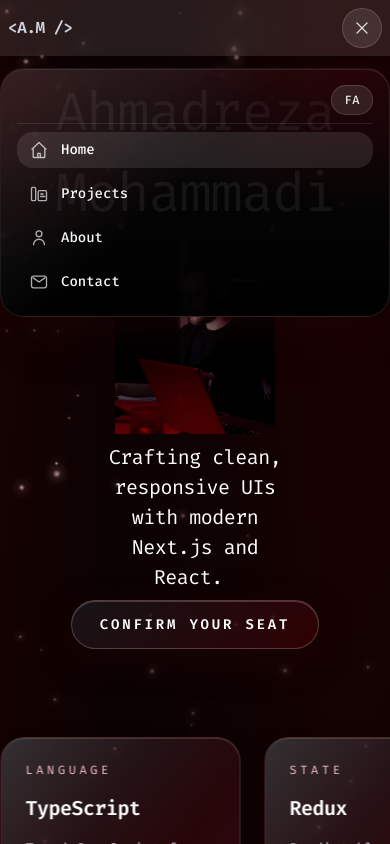
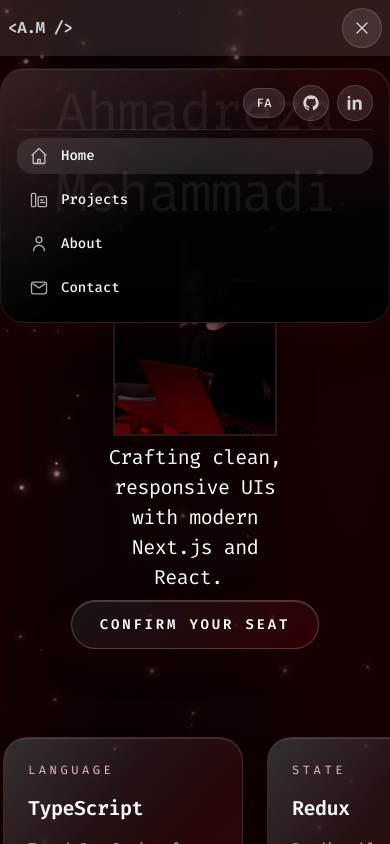
Before and after one commit to Ahmadreza-Mohammadi/my-portfolio, a React (Vite) app: page / in a window 390 px wide. Both pictures are taken after a click on the button 362 px from the left and 28 px from the top of the page. Shown: the top 844 px of the page. Built offline with nearby package versions, Linux system fonts and the light colour scheme.

Commit message:
Add framer-motion for enhanced animations in Navbar and HeroSection. Update Navbar to include social media links and improve mobile menu animations. Introduce language switch animation in CSS and update App layout for better language handling.

```diff
--- a/package.json
+++ b/package.json
@@ -11,6 +11,7 @@
   },
   "dependencies": {
     "@tailwindcss/vite": "^4.1.17",
+    "framer-motion": "^12.34.3",
     "i18next": "^25.8.13",
     "react": "^19.2.0",
     "react-dom": "^19.2.0",
--- a/src/App.jsx
+++ b/src/App.jsx
@@ -22,7 +22,10 @@ function App() {
       <ParticlesBackground particleCount={100} staticParticleCount={30} />
       <div className="relative z-10">
         <Navbar />
-        <div className="flex flex-col gap-10 px-0 md:px-64 animate-pageFadeIn">
+        <div
+          key={i18n.language}
+          className="flex flex-col gap-10 px-0 md:px-64 language-switch-enter"
+        >
           <Outlet />
         </div>
         <Footer />
--- a/src/components/layout/Navbar.jsx
+++ b/src/components/layout/Navbar.jsx
@@ -1,6 +1,7 @@
 import { useEffect, useRef, useState, useCallback } from "react";
 import { Link, useLocation } from "react-router-dom";
 import { useTranslation } from "react-i18next";
+import { motion } from "framer-motion";
 import { navLinks } from "../constants/const";
 
 const MOBILE_MENU_ANIMATION_DURATION = 250;
@@ -45,10 +46,7 @@ function Navbar() {
     }
     clearAnimationTimeout();
     setMenuState("closing");
-    animationTimeoutRef.current = window.setTimeout(() => {
-      setMenuState("closed");
-      animationTimeoutRef.current = null;
-    }, MOBILE_MENU_ANIMATION_DURATION);
+    /* "closed" is set in onAnimationComplete of the mobile menu motion.div */
   }, [menuState, clearAnimationTimeout]);
 
   // Close menu when clicking outside
@@ -166,7 +164,19 @@ function Navbar() {
   };
 
   return (
-    <nav className="sticky top-0 z-50 flex justify-center" dir="ltr">
+    <motion.nav
+      className="sticky top-0 z-50 flex justify-center"
+      dir="ltr"
+      initial={{ opacity: 0, y: -20 }}
+      animate={{ opacity: 1, y: 0 }}
+      transition={{
+        type: "spring",
+        stiffness: 200,
+        damping: 24,
+        mass: 0.6,
+        delay: 0.05,
+      }}
+    >
       <div className="relative flex w-full items-center justify-between gap-2 bg-white/10 px-2 py-2 text-gray-300 shadow-lg shadow-black/30 backdrop-blur-xl sm:px-4 sm:py-3 md:px-6 md:py-4 lg:px-8">
         <Link
           to="/about"
@@ -182,7 +192,7 @@ function Navbar() {
           {navLinks.map((link) => (
             <Link
               to={link.path}
-              key={link.name}
+              key={link.nameKey}
               aria-current={isActive(link.path) ? "page" : undefined}
               className={`relative flex items-center gap-2 rounded-full px-3 py-1 transition-all duration-300 hover:text-white hover:drop-shadow-lg after:absolute after:left-3 after:-bottom-0.5 after:h-px after:w-0 after:bg-white after:opacity-70 after:transition-all after:duration-300 ${
                 isActive(link.path)
@@ -199,7 +209,7 @@ function Navbar() {
           <button
             type="button"
             onClick={() => i18n.changeLanguage(i18n.language === "fa" ? "en" : "fa")}
-            className="rounded-full border border-white/15 bg-white/10 px-3 py-1.5 text-xs font-medium uppercase tracking-wider text-white/90 transition-all duration-300 hover:bg-white/20 hover:text-white"
+            className="cursor-pointer rounded-full border border-white/15 bg-white/10 px-3 py-1.5 text-xs font-medium uppercase tracking-wider text-white/90 transition-all duration-300 hover:bg-white/20 hover:text-white"
             aria-label={i18n.language === "fa" ? "Switch to English" : "تبدیل به فارسی"}
           >
             {i18n.language === "fa" ? "EN" : "FA"}
@@ -293,30 +303,63 @@ function Navbar() {
           </div>
         </button>
         {isMenuVisible && (
-          <div
+          <motion.div
             ref={menuRef}
-            className={`absolute left-0 right-0 top-[calc(100%+0.75rem)] origin-top md:hidden ${
-              menuState === "opening"
-                ? "animate-mobileMenuIn"
-                : menuState === "closing"
-                ? "animate-mobileMenuOut"
-                : ""
-            }`}
+            className="absolute left-0 right-0 top-[calc(100%+0.75rem)] origin-top md:hidden"
+            initial={{ opacity: 0, scaleY: 0.92 }}
+            animate={
+              menuState === "closing"
+                ? { opacity: 0, scaleY: 0.92 }
+                : { opacity: 1, scaleY: 1 }
+            }
+            transition={{
+              type: "spring",
+              stiffness: 400,
+              damping: 30,
+              mass: 0.6,
+            }}
+            onAnimationComplete={() => {
+              if (menuState === "closing") {
+                setMenuState("closed");
+              }
+            }}
           >
             <div className="mobile-menu-surface flex flex-col gap-2 rounded-3xl border border-white/10 p-4 text-sm font-medium text-gray-100 shadow-2xl shadow-black/40 backdrop-blur-2xl">
-              <div className="flex justify-end pb-2 border-b border-white/10">
+              <div className="flex items-center justify-end gap-2 pb-2 border-b border-white/10">
                 <button
                   type="button"
                   onClick={() => i18n.changeLanguage(i18n.language === "fa" ? "en" : "fa")}
-                  className="rounded-full border border-white/15 bg-white/10 px-3 py-1.5 text-xs font-medium uppercase tracking-wider text-white/90"
+                  className="cursor-pointer rounded-full border border-white/15 bg-white/10 px-3 py-1.5 text-xs font-medium uppercase tracking-wider text-white/90"
                 >
                   {i18n.language === "fa" ? "EN" : "FA"}
                 </button>
+                <a
+                  href="https://github.com/Ahmadreza-Mohammadi"
+                  target="_blank"
+                  rel="noreferrer"
+                  aria-label="GitHub"
+                  className="flex h-9 w-9 items-center justify-center rounded-full border border-white/15 bg-white/10 text-white/80 transition-all duration-300 hover:bg-white/20 hover:text-white"
+                >
+                  <svg viewBox="0 0 24 24" fill="currentColor" className="h-4 w-4" aria-hidden="true">
+                    <path fillRule="evenodd" d="M12 .5C5.649.5.5 5.65.5 12.004c0 5.1 3.292 9.426 7.865 10.956.575.105.786-.25.786-.555 0-.275-.01-1.004-.015-1.97-3.2.696-3.876-1.543-3.876-1.543-.523-1.327-1.278-1.681-1.278-1.681-1.044-.714.08-.7.08-.7 1.154.081 1.762 1.186 1.762 1.186 1.027 1.76 2.694 1.252 3.35.957.105-.744.402-1.252.732-1.541-2.554-.29-5.237-1.277-5.237-5.682 0-1.255.45-2.28 1.186-3.083-.12-.29-.513-1.458.112-3.04 0 0 .966-.31 3.165 1.177a10.95 10.95 0 0 1 2.88-.388c.977.005 1.963.132 2.88.388 2.197-1.487 3.16-1.177 3.16-1.177.627 1.582.234 2.75.115 3.04.738.803 1.185 1.828 1.185 3.083 0 4.419-2.688 5.388-5.254 5.673.414.358.78 1.066.78 2.149 0 1.552-.014 2.805-.014 3.188 0 .309.206.667.793.554C20.213 21.424 23.5 17.1 23.5 12.004 23.5 5.65 18.35.5 12 .5Z" clipRule="evenodd" />
+                  </svg>
+                </a>
+                <a
+                  href="https://www.linkedin.com/in/Ahmadreza-Mohammadi"
+                  target="_blank"
+                  rel="noreferrer"
+                  aria-label="LinkedIn"
+                  className="flex h-9 w-9 items-center justify-center rounded-full border border-white/15 bg-white/10 text-white/80 transition-all duration-300 hover:bg-white/20 hover:text-white"
+                >
+                  <svg viewBox="0 0 24 24" fill="currentColor" className="h-4 w-4" aria-hidden="true">
+                    <path d="M4.983 3.5C4.983 4.604 4.105 5.5 3 5.5s-1.983-.896-1.983-2C1.017 2.395 1.895 1.5 3 1.5s1.983.895 1.983 2Zm.034 3.5H1V22h4.017V7ZM8.171 7H12.1v2.05h.058c.546-1.034 1.884-2.124 3.876-2.124C21.356 6.926 22 9.669 22 13.266V22h-4.017v-7.574c0-1.808-.031-4.132-2.517-4.132-2.517 0-2.903 1.964-2.903 3.997V22H8.546V7h-.375Z" />
+                  </svg>
+                </a>
               </div>
               {navLinks.map((link) => (
                 <Link
                   to={link.path}
-                  key={link.name}
+                  key={link.nameKey}
                   onClick={(e) => {
                     e.stopPropagation();
                     closeMenu();
@@ -333,10 +376,10 @@ function Navbar() {
                 </Link>
               ))}
             </div>
-          </div>
+          </motion.div>
         )}
       </div>
-    </nav>
+    </motion.nav>
   );
 }
 
--- a/src/components/ui/HeroSection.jsx
+++ b/src/components/ui/HeroSection.jsx
@@ -1,5 +1,6 @@
 import { useEffect, useRef, useState } from "react";
 import { useTranslation } from "react-i18next";
+import { motion } from "framer-motion";
 
 function HeroSection() {
   const { t } = useTranslation();
@@ -47,12 +48,32 @@ function HeroSection() {
       <span className="text-[54px] md:text-[94px] tracking-tight text-center">
         {t("common.name")}
       </span>
-      <div className="flex justify-center items-center">
-        <img
-          className="h-48 md:h-96 rounded-t-full"
+      <motion.div
+        className="hero-avatar flex justify-center items-center"
+        initial={{ opacity: 0, scale: 0.88, y: 24 }}
+        animate={{ opacity: 1, scale: 1, y: 0 }}
+        transition={{
+          type: "spring",
+          stiffness: 120,
+          damping: 18,
+          mass: 0.8,
+          delay: 0.2,
+        }}
+        whileHover={{
+          scale: 1.03,
+          transition: { duration: 0.3, ease: "easeOut" },
+        }}
+      >
+        <motion.img
+          className="h-48 md:h-96 rounded-t-full object-cover shadow-2xl shadow-black/30 ring-2 ring-white/10"
           src="/public/images/unnamed.jpg"
+          alt={t("common.name")}
+          whileHover={{
+            boxShadow: "0 25px 50px -12px rgba(0,0,0,0.4), 0 0 0 1px rgba(255,255,255,0.2)",
+            transition: { duration: 0.25 },
+          }}
         />
-      </div>
+      </motion.div>
       <p className="text-center text-[20px] md:text-[44px] tracking-tight w-1/2 min-h-16">
         <span>{typedText}</span>
         <span className={`typing-cursor ${isTyping ? "active" : ""}`}>|</span>
--- a/src/pages/About.jsx
+++ b/src/pages/About.jsx
@@ -182,12 +182,10 @@ function About() {
         className="glass-text-container p-8 md:p-12 flex flex-col gap-6 items-start"
       >
         <h2 className="text-3xl md:text-4xl font-semibold tracking-tight">
-          Let’s build something thoughtful together.
+          {t("about.ctaTitle")}
         </h2>
         <p className="text-base md:text-lg text-gray-300 max-w-2xl leading-relaxed">
-          I collaborate best when strategy, design, and engineering sit at the
-          same table. If you need an engineer who can shape narratives,
-          architect systems, and sweat the final pixel, I am ready to jump in.
+          {t("about.ctaBody")}
         </p>
         <div
           ref={ctaRef}
--- a/src/styles/animations.css
+++ b/src/styles/animations.css
@@ -14,6 +14,22 @@
   animation: pageFadeIn 0.9s ease-out both;
 }
 
+/* Language switch animation */
+@keyframes languageSwitchIn {
+  from {
+    opacity: 0;
+    transform: translateY(12px);
+  }
+  to {
+    opacity: 1;
+    transform: translateY(0);
+  }
+}
+
+.language-switch-enter {
+  animation: languageSwitchIn 0.45s cubic-bezier(0.4, 0, 0.2, 1) both;
+}
+
 /* Hero Sequence Animation */
 .hero-sequence > * {
   opacity: 0;
@@ -27,6 +43,12 @@
 
 .hero-sequence > *:nth-child(2) {
   animation-delay: 0.25s;
+}
+
+/* Hero avatar: animated by Framer Motion only */
+.hero-sequence > .hero-avatar {
+  animation: none;
+  opacity: 1;
 }
 
 .hero-sequence > *:nth-child(3) {
```
Also changed, not shown: 1 other file (tests, documents, lock files or other folders).
